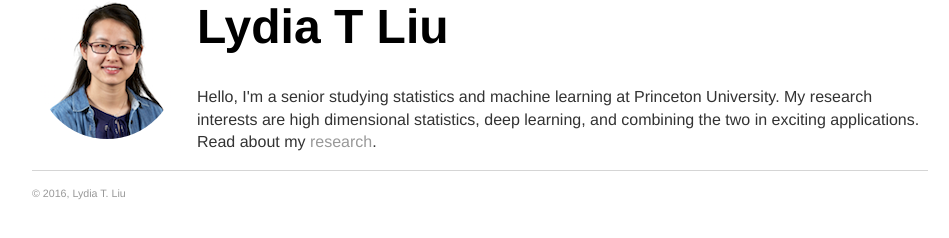
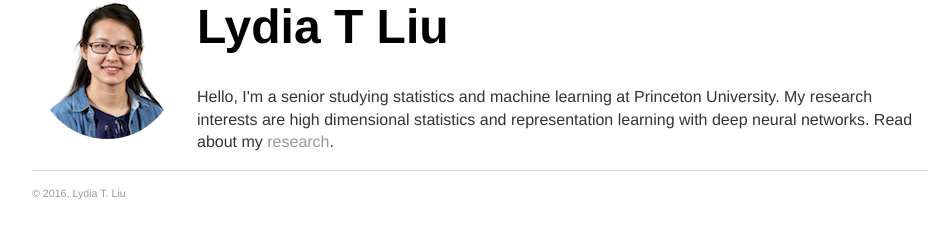
Before and after one commit to serenalwang/serenalwang.github.io, a Jekyll site: the page built from index.html, in a window 1280 px wide. Shown: the part 117-355 px from the top of the page, without its empty margins (160-1109 px from the left). Built offline with Jekyll 4.4.1, drawn with Linux system fonts in a browser that asks for light colours.

Commit message:
Update index.html

```diff
--- a/index.html
+++ b/index.html
@@ -6,5 +6,5 @@
 
 	<img src="img/msr.png" alt="Photo" class="leftside_image">
 	<h1>Lydia T Liu</h1>
-		<p>Hello, I'm a senior studying statistics and machine learning at Princeton University. My research interests are high dimensional statistics, deep learning, and combining the two in exciting applications. Read about my <a href="/projects">research</a>.</p>
+		<p>Hello, I'm a senior studying statistics and machine learning at Princeton University. My research interests are high dimensional statistics and representation learning with deep neural networks. Read about my <a href="/projects">research</a>.</p>
 </div><!-- /.blurb -->
```
